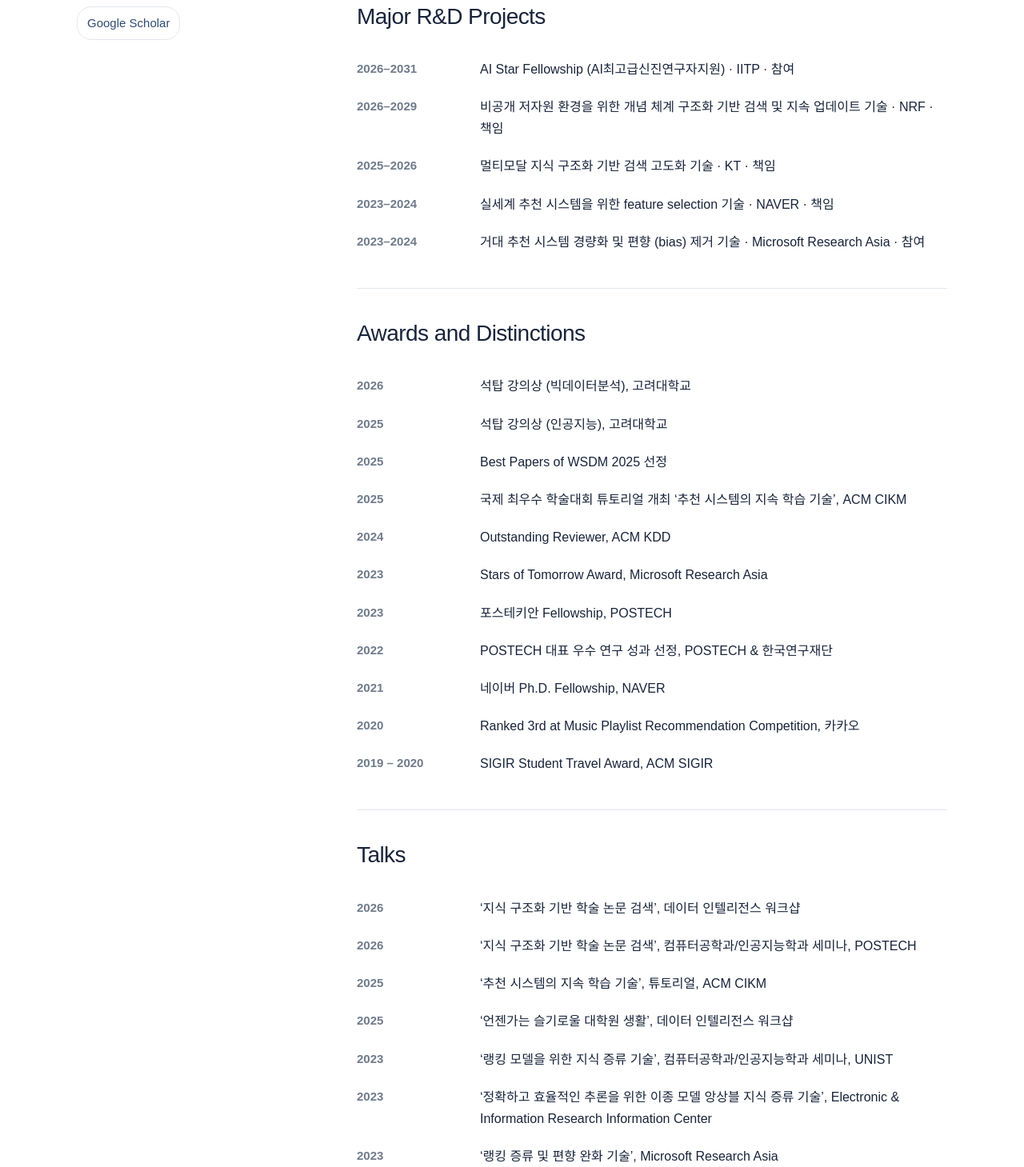
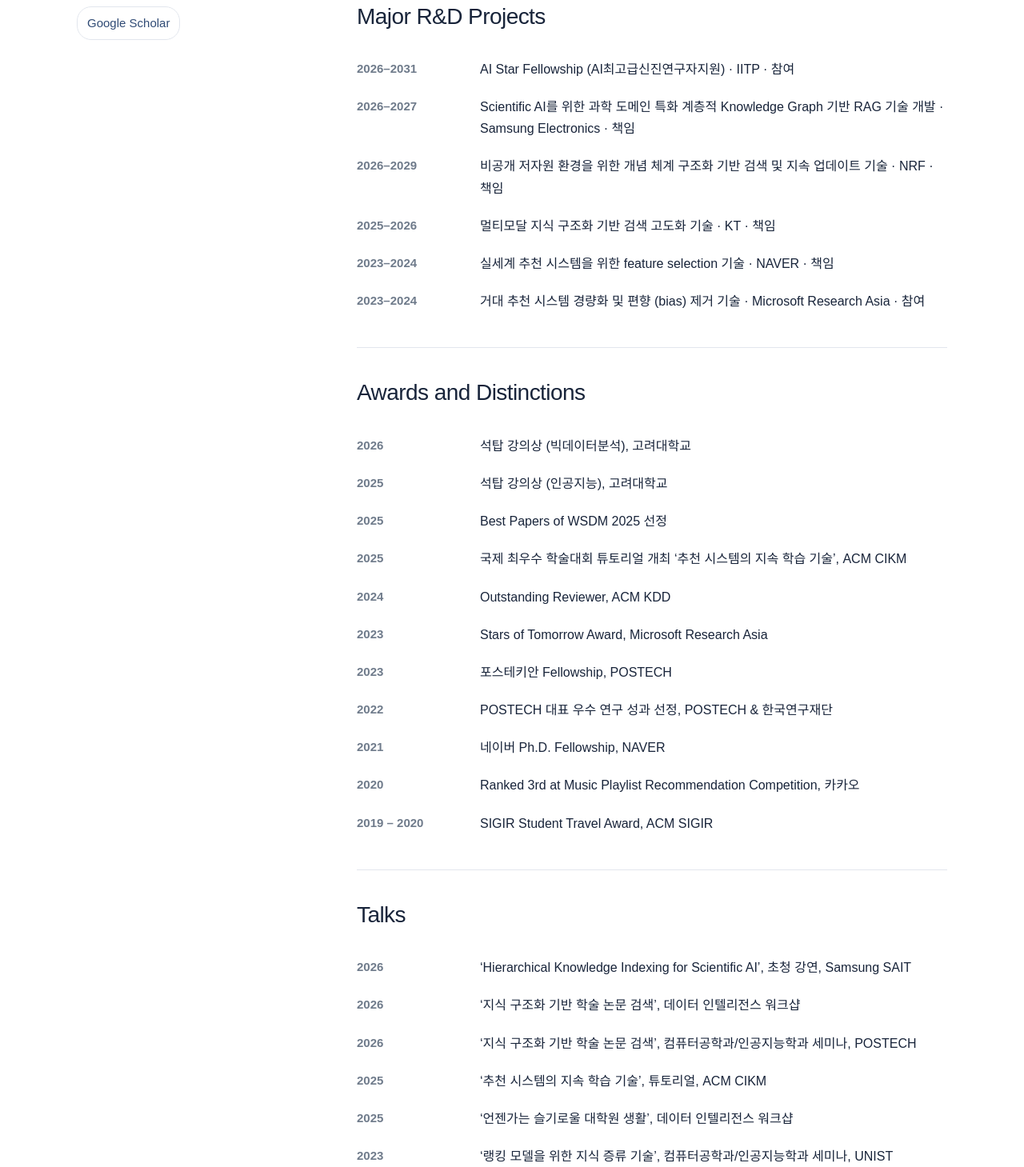
Before and after one commit to idealab-ku/idealab-website, a Next.js app: page /people/pi in a window 1280 px wide. Shown: the part 751-2210 px from the top of the page at 80% size. Built offline with nearby package versions, Linux system fonts and the light colour scheme.

Commit message:
Update Samsung talk and project and 2027 academic service

```diff
--- a/app/content/news.ts
+++ b/app/content/news.ts
@@ -25,6 +25,7 @@ const paper = (id: string, year: number, order: number, venue: string, title: st
 };
 
 export const newsItems: NewsItem[] = [
+  { id:"2026-sait-scientific-ai-talk", year:2026, order:0, category:"Talk", title:"Invited talk: “Hierarchical Knowledge Indexing for Scientific AI”, Samsung SAIT", href:"/people/pi" },
   paper("2026-emnlp-hobit", 2026, 1, "EMNLP", "hoBIT: A Profile-Aware Retrieval-Augmented Chatbot for University Academic Advising", "EMNLP 2026 Demo"),
   paper("2026-emnlp-pearl", 2026, 2, "EMNLP", "PEARL: Front-Loading Relational Chains for Multi-Hop Table Retrieval", "EMNLP 2026"),
   paper("2026-cikm-environment-conditioned", 2026, 3, "CIKM", "Beyond Observed Auxiliary Relations: Environment-Conditioned Modeling for Multi-Behavior Recommendation"),
--- a/app/content/pi-profile.ts
+++ b/app/content/pi-profile.ts
@@ -49,6 +49,7 @@ export const piProfileSections: ProfileSection[] = [
   {
     title: "Talks",
     groups: [{ entries: [
+      { period: "2026", text: "‘Hierarchical Knowledge Indexing for Scientific AI’, 초청 강연, Samsung SAIT" },
       { period: "2026", text: "‘지식 구조화 기반 학술 논문 검색’, 데이터 인텔리전스 워크샵" },
       { period: "2026", text: "‘지식 구조화 기반 학술 논문 검색’, 컴퓨터공학과/인공지능학과 세미나, POSTECH" },
       { period: "2025", text: "‘추천 시스템의 지속 학습 기술’, 튜토리얼, ACM CIKM" },
@@ -75,6 +76,7 @@ export const piProfileSections: ProfileSection[] = [
         { period: "2026 – 2027", text: "ACM SIGKDD Conference on Knowledge Discovery and Data Mining (KDD)" },
         { period: "2026", text: "System Demonstration Track, Conference on Empirical Methods in Natural Language Processing (EMNLP)" },
         { period: "2027", text: "AAAI Conference on Artificial Intelligence (AAAI)" },
+        { period: "2027", text: "ACM International World-Wide Web Conference (WWW)" },
       ] },
       { heading: "Program Committee / Reviewer", entries: [
         { period: "2023 – 2026", text: "ACM SIGKDD Conference on Knowledge Discovery and Data Mining (KDD)" },
@@ -87,6 +89,7 @@ export const piProfileSections: ProfileSection[] = [
         { period: "2026", text: "ACM International Conference on Information and Knowledge Management (CIKM)" },
         { period: "2026", text: "IEEE International Conference on Data Mining (ICDM)" },
         { period: "2026", text: "ACM AI Summit" },
+        { period: "2027", text: "International Conference on Learning Representations (ICLR)" },
       ] },
       { heading: "Journal Reviewer", entries: [
         { text: "Transactions on Information Systems (TOIS)" },
--- a/app/content/research.ts
+++ b/app/content/research.ts
@@ -33,7 +33,7 @@ export const researchAreas: ResearchArea[] = [
 
 const allMajorResearchProjects: MajorResearchProject[] = [
   { id: "iitp-ai-top-tier-emerging-researcher", title: "AI Star Fellowship (AI최고급신진연구자지원)", partner: "IITP", period: "2026–2031", role: "participant" },
-  { id: "scientific-ai-hierarchical-knowledge-graph-rag", title: "Scientific AI를 위한 과학 도메인 특화 계층적 Knowledge Graph 기반 RAG 기술", partner: "Samsung Electronics", isPublic: false },
+  { id: "scientific-ai-hierarchical-knowledge-graph-rag", title: "Scientific AI를 위한 과학 도메인 특화 계층적 Knowledge Graph 기반 RAG 기술 개발", partner: "Samsung Electronics", period: "2026–2027", role: "lead" },
   { id: "private-resource-retrieval", title: "비공개 저자원 환경을 위한 개념 체계 구조화 기반 검색 및 지속 업데이트 기술", partner: "NRF", period: "2026–2029", role: "lead" },
   { id: "multimodal-knowledge-retrieval", title: "멀티모달 지식 구조화 기반 검색 고도화 기술", partner: "KT", period: "2025–2026", role: "lead" },
   { id: "real-world-recommendation-feature-selection", title: "실세계 추천 시스템을 위한 feature selection 기술", partner: "NAVER", period: "2023–2024", role: "lead" },
```
Also changed, not shown: 1 other file (tests, documents, lock files or other folders).
